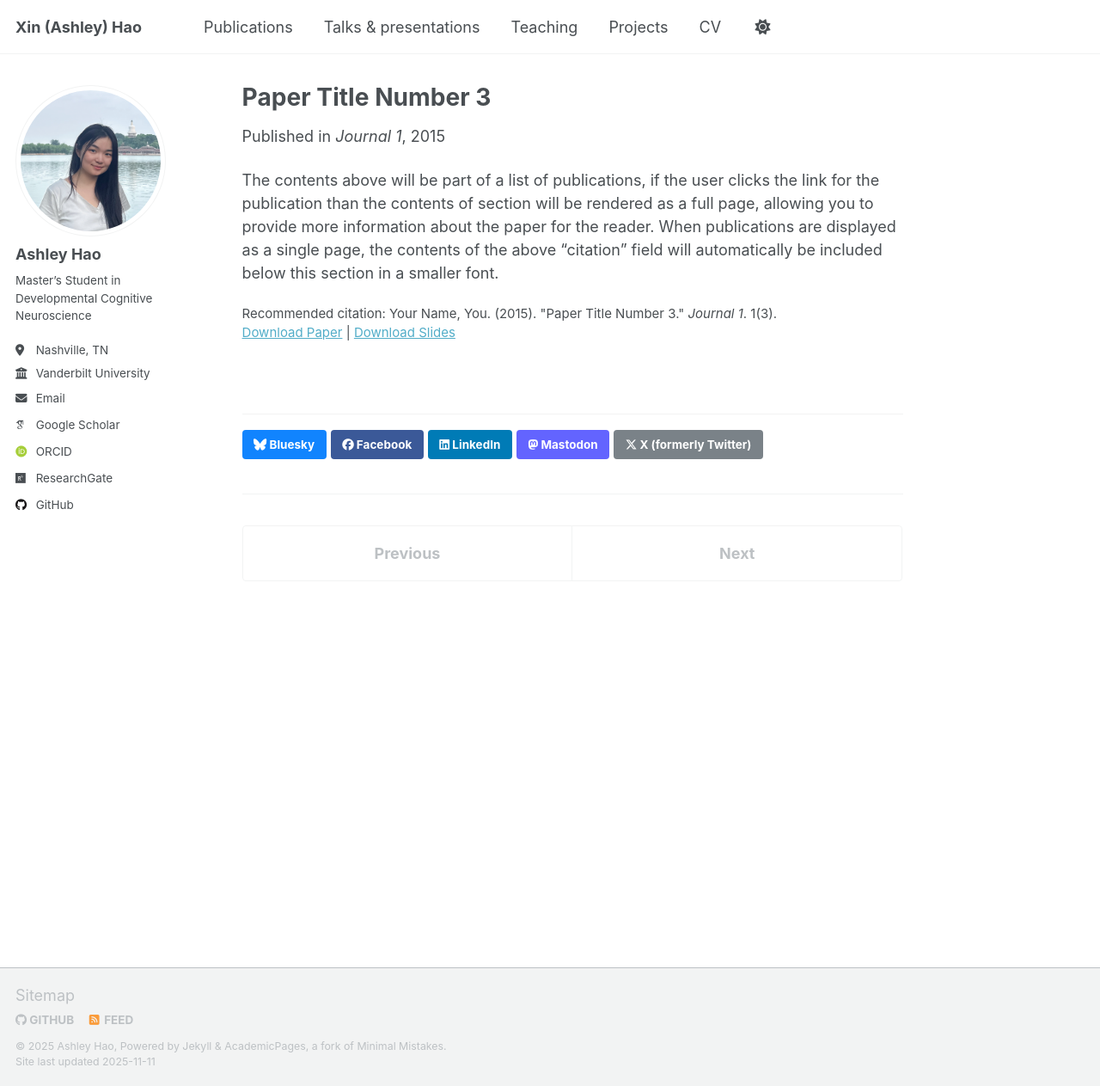
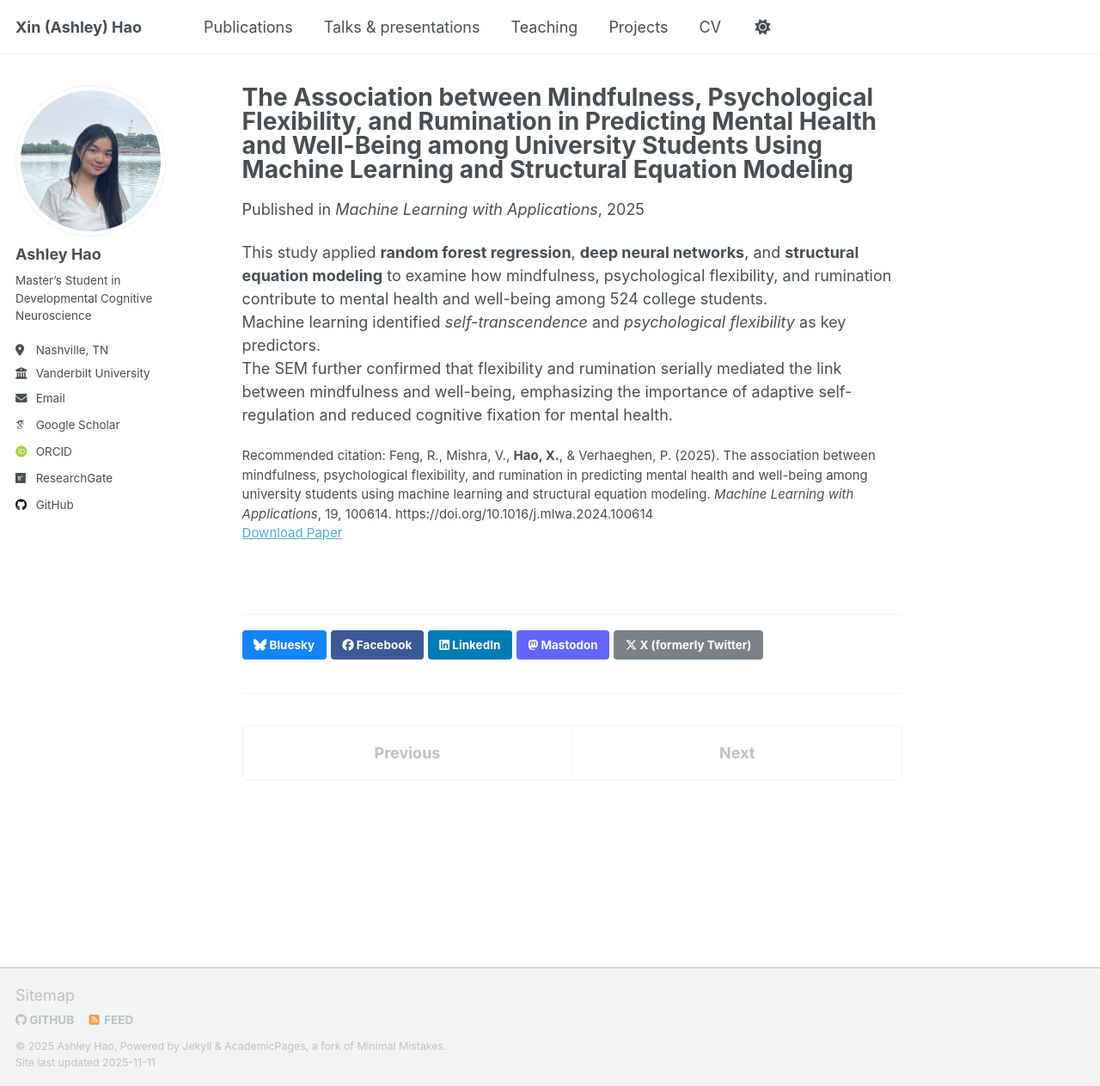
Before and after one commit to HaoXin529/haoxin529.github.io, a Jekyll site: the page built from _publications/2015-10-01-paper-title-number-3.md, in a window 1280 px wide and 1263 px high. Shown: the whole window at 86% size. Built offline with Jekyll 4.4.1, drawn with Linux system fonts in a browser that asks for light colours; some web fonts are replaced; a script that is not in the unit is left out.

Commit message:
Update 2015-10-01-paper-title-number-3.md

```diff
--- a/_publications/2015-10-01-paper-title-number-3.md
+++ b/_publications/2015-10-01-paper-title-number-3.md
@@ -1,14 +1,14 @@
 ---
-title: "Paper Title Number 3"
+title: "The Association between Mindfulness, Psychological Flexibility, and Rumination in Predicting Mental Health and Well-Being among University Students Using Machine Learning and Structural Equation Modeling"
 collection: publications
 category: manuscripts
-permalink: /publication/2015-10-01-paper-title-number-3
-excerpt: 'This paper is about the number 3. The number 4 is left for future work.'
-date: 2015-10-01
-venue: 'Journal 1'
-slidesurl: 'https://academicpages.github.io/files/slides3.pdf'
-paperurl: 'https://academicpages.github.io/files/paper3.pdf'
-citation: 'Your Name, You. (2015). &quot;Paper Title Number 3.&quot; <i>Journal 1</i>. 1(3).'
+permalink: /publication/2025-mindfulness-flexibility
+excerpt: "Integrated machine learning and structural equation modeling (SEM) to explore how mindfulness, psychological flexibility, and rumination jointly predict mental health and well-being in university students."
+date: 2025-01-15
+venue: "Machine Learning with Applications"
+paperurl: "/files/paper2.pdf"
+citation: "Feng, R., Mishra, V., <b>Hao, X.</b>, & Verhaeghen, P. (2025). The association between mindfulness, psychological flexibility, and rumination in predicting mental health and well-being among university students using machine learning and structural equation modeling. <i>Machine Learning with Applications</i>, 19, 100614. https://doi.org/10.1016/j.mlwa.2024.100614"
 ---
-
-The contents above will be part of a list of publications, if the user clicks the link for the publication than the contents of section will be rendered as a full page, allowing you to provide more information about the paper for the reader. When publications are displayed as a single page, the contents of the above "citation" field will automatically be included below this section in a smaller font.
+This study applied **random forest regression**, **deep neural networks**, and **structural equation modeling** to examine how mindfulness, psychological flexibility, and rumination contribute to mental health and well-being among 524 college students.
+Machine learning identified *self-transcendence* and *psychological flexibility* as key predictors.
+The SEM further confirmed that flexibility and rumination serially mediated the link between mindfulness and well-being, emphasizing the importance of adaptive self-regulation and reduced cognitive fixation for mental health.
```
